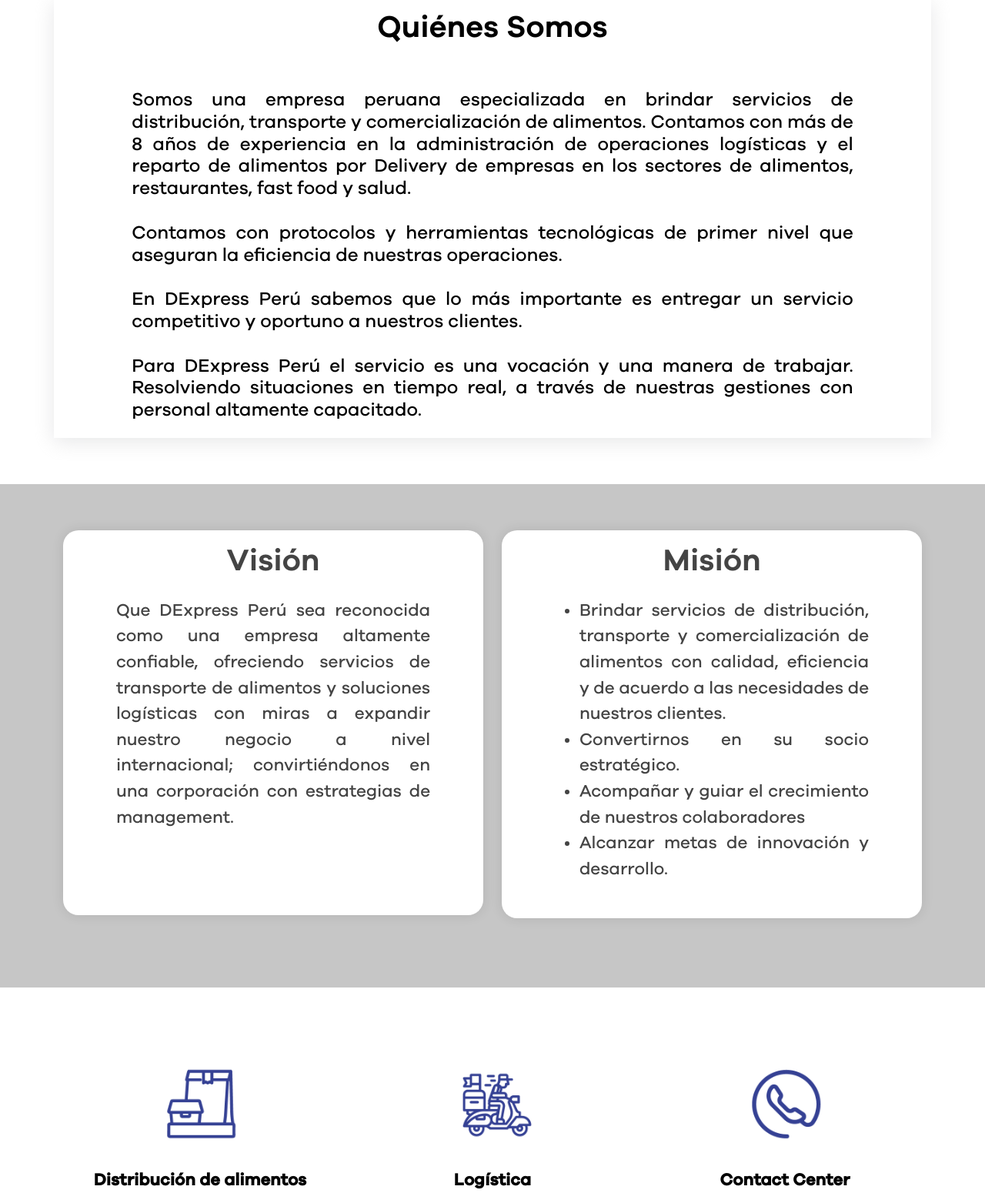
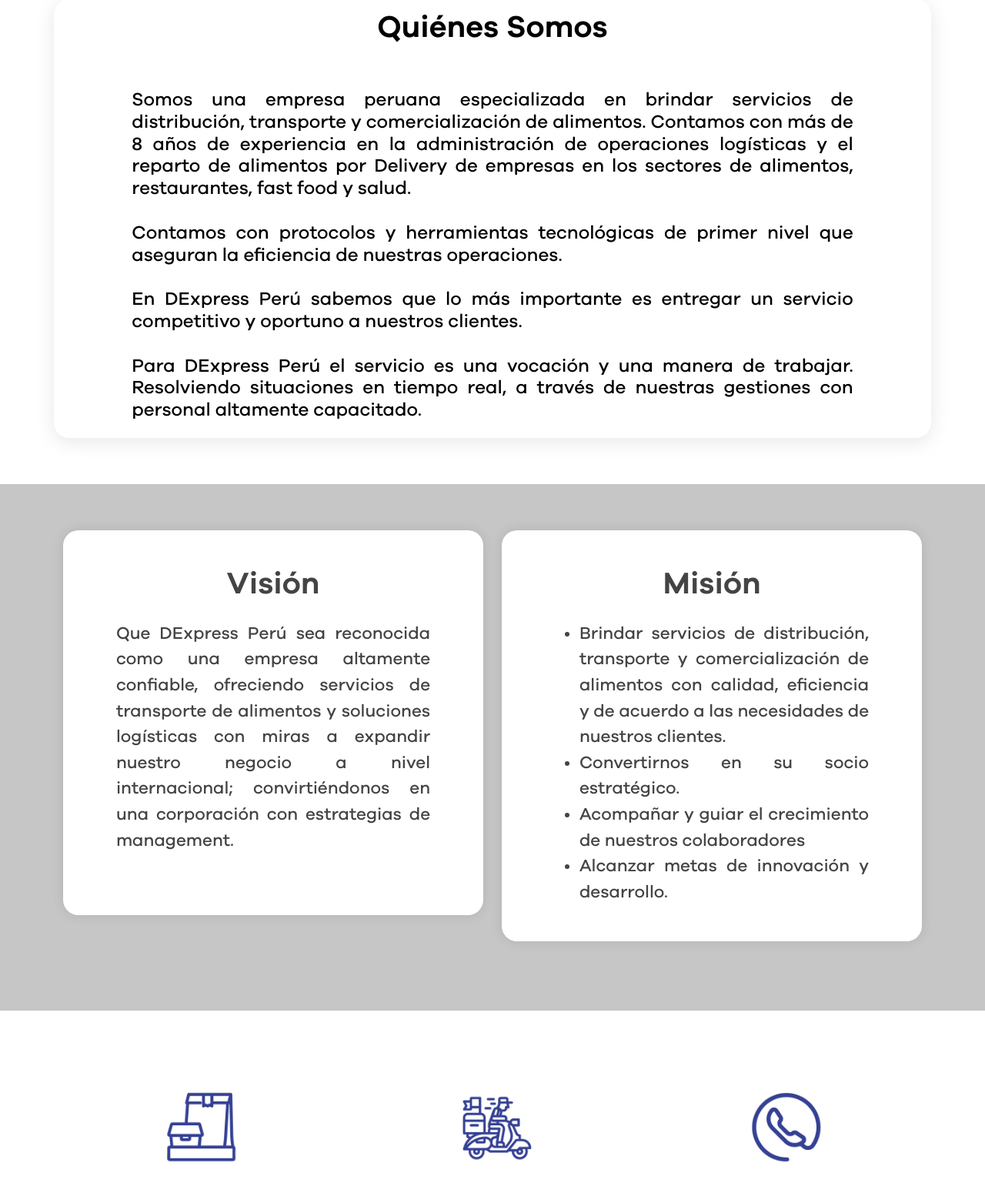
Before and after one commit to miguelb10/dexpress, a PHP site: page / in a window 1280 px wide; the page is wider, and only the part inside the window is pictured. Shown: the part 923-2473 px from the top of that part at 77% size. Run offline with PHP 8.4, Linux system fonts and the light colour scheme; some libraries are stand-ins or nearby versions.

Commit message:
deploy v3 style box

```diff
--- a/assets/css/style.css
+++ b/assets/css/style.css
@@ -1010,7 +1010,7 @@
 
 .countst .count-box {
   box-shadow: 0px 0 16px rgba(0, 0, 0, 0.1);
-  padding: 0px 30px 30px 30px;
+  padding: 30px 30px 30px 30px;
   background: #fff;
   margin-bottom: 30px;
   border-radius: 20px;
@@ -1751,6 +1751,7 @@
 .about-style {
   padding-top: 1%;
   padding-bottom: 1%;
+  border-radius: 20px;
 }
 
 .img-responsive-footer {
```
